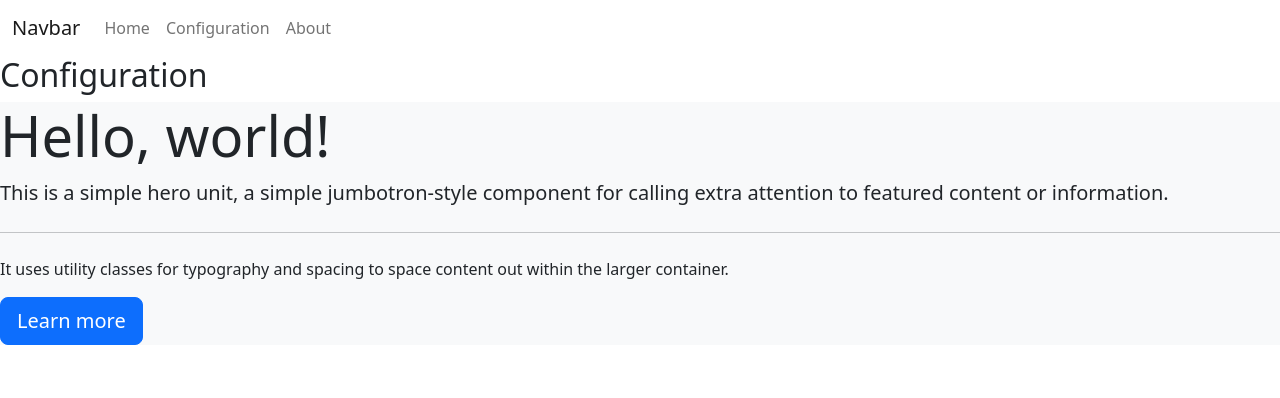
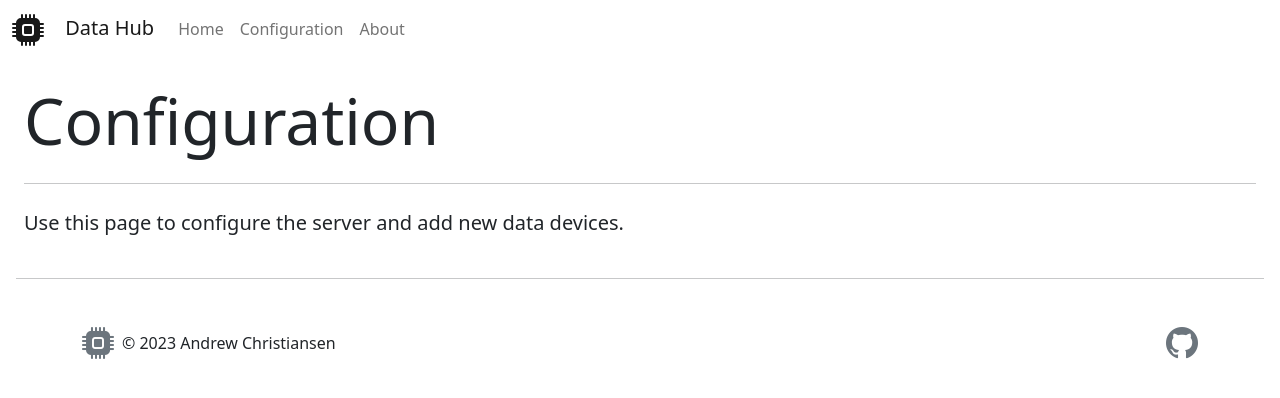
Before and after one commit to DrewTChrist/data, a JavaScript app in the folder app/: page /config in a window 1280 px wide. Shown: the top 398 px of the page. Built offline with nearby package versions, Linux system fonts and the light colour scheme.

Commit message:
Update app ui

```diff
--- a/app/index.html
+++ b/app/index.html
@@ -4,7 +4,7 @@
     <meta charset="UTF-8">
     <link rel="icon" href="/favicon.ico">
     <meta name="viewport" content="width=device-width, initial-scale=1.0">
-    <title>Vite App</title>
+    <title>Data Hub</title>
   </head>
   <body>
     <div id="app"></div>
--- a/app/package.json
+++ b/app/package.json
@@ -11,6 +11,7 @@
   },
   "dependencies": {
     "bootstrap": "^5.2.3",
+    "bootstrap-icons": "^1.10.4",
     "chart.js": "^4.2.1",
     "vue-chartjs": "^5.2.0",
     "vue-router": "^4.1.6"
--- a/app/src/App.vue
+++ b/app/src/App.vue
@@ -1,11 +1,14 @@
 <script>
 import 'bootstrap/dist/css/bootstrap.min.css'
 import 'bootstrap/dist/js/bootstrap.bundle.min.js'
+import 'bootstrap-icons/font/bootstrap-icons.css'
 import { defineComponent } from 'vue'
 import NavMenu from './components/NavMenu.vue'
+import Footer from './components/Footer.vue'
 export default defineComponent({
   components: {
-    NavMenu
+    NavMenu,
+    Footer
   }
 })
 </script>
@@ -14,6 +17,7 @@ export default defineComponent({
   <header>
     <div class="wrapper">
       <NavMenu />
+      <Footer />
     </div>
   </header>
 </template>
--- a/app/src/components/DeviceList.vue
+++ b/app/src/components/DeviceList.vue
@@ -1,11 +1,20 @@
 <template>
-  <ul class="list-group">
-    <li v-for="device in contentProps.devices" class="list-group-item">{{ device }}</li>
-    <!--<li class="list-group-item">A second item</li>
-    <li class="list-group-item">A third item</li>
-    <li class="list-group-item">A fourth item</li>
-    <li class="list-group-item">And a fifth one</li>-->
-  </ul>
+  <table class="table">
+    <thead>
+      <tr>
+        <th scope="col">#</th>
+        <th scope="col">Name</th>
+        <th scope="col">Protocol</th>
+        <th scope="col">Device</th>
+      </tr>
+    </thead>
+    <tbody>
+      <tr>
+        <th scope="row"></th>
+        <td colspan="4">No devices available</td>
+      </tr>
+    </tbody>
+  </table>
 </template>
 
 <script>
--- /dev/null
+++ b/app/src/components/Footer.vue
@@ -0,0 +1,24 @@
+<template>
+  <hr class="mx-3" />
+  <div class="container">
+    <footer class="d-flex flex-wrap justify-content-between align-items-center py-3 my-4">
+      <div class="col-md-4 d-flex align-items-center">
+        <a
+          href="/"
+          class="mb-3 me-2 mb-md-0 text-body-secondary link-secondary text-decoration-none lh-1"
+        >
+          <i class="bi bi-cpu-fill text-body-secondary" style="font-size: 2rem"></i>
+        </a>
+        <span class="mb-3 mb-md-0 text-body-secondary">&copy; 2023 Andrew Christiansen</span>
+      </div>
+
+      <ul class="nav col-md-4 justify-content-end list-unstyled d-flex">
+        <li class="ms-3">
+          <a class="text-body-secondary link-secondary" href="https://github.com/drewtchrist/data">
+            <i class="bi bi-github text-body-secondary" style="font-size: 2rem"></i>
+          </a>
+        </li>
+      </ul>
+    </footer>
+  </div>
+</template>
--- a/app/src/components/NavMenu.vue
+++ b/app/src/components/NavMenu.vue
@@ -1,7 +1,25 @@
 <template>
   <nav class="navbar navbar-expand-lg bg-body-tertiary">
     <div class="container-fluid">
-      <a class="navbar-brand" href="#">Navbar</a>
+      <a class="navbar-brand" href="#">
+        <!--<i class="bi bi-cpu-fill text-body-secondary me-3 d-inline-block" style="font-size: 2rem"></i>-->
+        <svg
+          xmlns="http://www.w3.org/2000/svg"
+          width="32"
+          height="32"
+          fill="currentColor"
+          class="bi bi-cpu-fill me-3"
+          viewBox="0 0 16 16"
+        >
+          <path
+            d="M6.5 6a.5.5 0 0 0-.5.5v3a.5.5 0 0 0 .5.5h3a.5.5 0 0 0 .5-.5v-3a.5.5 0 0 0-.5-.5h-3z"
+          />
+          <path
+            d="M5.5.5a.5.5 0 0 0-1 0V2A2.5 2.5 0 0 0 2 4.5H.5a.5.5 0 0 0 0 1H2v1H.5a.5.5 0 0 0 0 1H2v1H.5a.5.5 0 0 0 0 1H2v1H.5a.5.5 0 0 0 0 1H2A2.5 2.5 0 0 0 4.5 14v1.5a.5.5 0 0 0 1 0V14h1v1.5a.5.5 0 0 0 1 0V14h1v1.5a.5.5 0 0 0 1 0V14h1v1.5a.5.5 0 0 0 1 0V14a2.5 2.5 0 0 0 2.5-2.5h1.5a.5.5 0 0 0 0-1H14v-1h1.5a.5.5 0 0 0 0-1H14v-1h1.5a.5.5 0 0 0 0-1H14v-1h1.5a.5.5 0 0 0 0-1H14A2.5 2.5 0 0 0 11.5 2V.5a.5.5 0 0 0-1 0V2h-1V.5a.5.5 0 0 0-1 0V2h-1V.5a.5.5 0 0 0-1 0V2h-1V.5zm1 4.5h3A1.5 1.5 0 0 1 11 6.5v3A1.5 1.5 0 0 1 9.5 11h-3A1.5 1.5 0 0 1 5 9.5v-3A1.5 1.5 0 0 1 6.5 5z"
+          />
+        </svg>
+        Data Hub
+      </a>
       <button
         class="navbar-toggler"
         type="button"
--- a/app/src/components/SystemStats.vue
+++ b/app/src/components/SystemStats.vue
@@ -1,7 +1,7 @@
 <template>
   <div class="row">
     <div class="row">
-      <div class="col-4">
+      <div class="col-6">
         <div class="list-group" id="list-tab" role="tablist">
           <a
             class="list-group-item list-group-item-action active"
@@ -45,7 +45,7 @@
           >
         </div>
       </div>
-      <div class="col-8">
+      <div class="col-4">
         <div class="tab-content" id="nav-tabContent">
           <div
             class="tab-pane fade show active"
--- a/app/src/views/AboutView.vue
+++ b/app/src/views/AboutView.vue
@@ -1,7 +1,63 @@
+<script setup></script>
+
 <template>
-  <div class="about">
-    <h1>This is an about page</h1>
-  </div>
+  <main>
+    <div class="m-3 p-2">
+      <h1 class="display-3">About</h1>
+      <p class="lead">Developed by:</p>
+      <div class="card m-3">
+        <div class="row g-0">
+          <div class="col-sm-4">
+            <img
+              src="https://avatars.githubusercontent.com/u/15133845?v=4"
+              class="rounded-circle border border-2 p-1 m-2 mx-auto d-block"
+              style="width: 175px; height: 175px"
+            />
+          </div>
+          <div class="col-sm-8 d-flex align-items-center">
+            <div class="card-body">
+              <h5 class="card-title">
+                <a href="" class="text-decoration-none">
+                  <svg
+                    xmlns="http://www.w3.org/2000/svg"
+                    width="24"
+                    height="24"
+                    fill="currentColor"
+                    class="bi bi-github"
+                    viewBox="0 0 16 16"
+                  >
+                    <path
+                      d="M8 0C3.58 0 0 3.58 0 8c0 3.54 2.29 6.53 5.47 7.59.4.07.55-.17.55-.38 0-.19-.01-.82-.01-1.49-2.01.37-2.53-.49-2.69-.94-.09-.23-.48-.94-.82-1.13-.28-.15-.68-.52-.01-.53.63-.01 1.08.58 1.23.82.72 1.21 1.87.87 2.33.66.07-.52.28-.87.51-1.07-1.78-.2-3.64-.89-3.64-3.95 0-.87.31-1.59.82-2.15-.08-.2-.36-1.02.08-2.12 0 0 .67-.21 2.2.82.64-.18 1.32-.27 2-.27.68 0 1.36.09 2 .27 1.53-1.04 2.2-.82 2.2-.82.44 1.1.16 1.92.08 2.12.51.56.82 1.27.82 2.15 0 3.07-1.87 3.75-3.65 3.95.29.25.54.73.54 1.48 0 1.07-.01 1.93-.01 2.2 0 .21.15.46.55.38A8.012 8.012 0 0 0 16 8c0-4.42-3.58-8-8-8z"
+                    />
+                  </svg>
+                  @DrewTChrist
+                </a>
+              </h5>
+              <p class="card-text"></p>
+              <a href="https://github.com/DrewTChrist/data/issues" class="card-text"
+                ><small class="text-body-secondary">Submit an issue</small></a
+              >
+            </div>
+          </div>
+        </div>
+      </div>
+      <hr class="my-4" />
+      <h1 class="display-3">Dependencies</h1>
+      <p class="lead">The following pieces of code were used in this project:</p>
+      <div class="card m-3">
+        <div class="card-body">
+          <h5 class="card-title">Vuejs</h5>
+          <p class="card-text">
+            This is a wider card with supporting text below as a natural lead-in to additional
+            content. This content is a little bit longer.
+          </p>
+          <h5 class="card-title">Bootstrap</h5>
+          <p class="card-text">
+            This is a wider card with supporting text below as a natural lead-in to additional
+            content. This content is a little bit longer.
+          </p>
+        </div>
+      </div>
+    </div>
+  </main>
 </template>
-
-<style></style>
--- a/app/src/views/ConfigView.vue
+++ b/app/src/views/ConfigView.vue
@@ -1,22 +1,15 @@
-<script setup>
-import 'bootstrap/dist/css/bootstrap.min.css'
-</script>
+<script setup></script>
 
 <template>
   <main>
-    <h2>Configuration</h2>
-    <div class="jumbotron bg-light">
-      <h1 class="display-4">Hello, world!</h1>
-      <p class="lead">
-        This is a simple hero unit, a simple jumbotron-style component for calling extra attention
-        to featured content or information.
-      </p>
+    <div class="jumbotron m-3 p-2">
+      <h1 class="display-3">Configuration</h1>
       <hr class="my-4" />
-      <p>
-        It uses utility classes for typography and spacing to space content out within the larger
-        container.
-      </p>
-      <a class="btn btn-primary btn-lg" href="#" role="button">Learn more</a>
+      <p class="lead">Use this page to configure the server and add new data devices.</p>
+      <!-- <p>
+        It uses utility classes for typography and spacing to space content out
+        within the larger container.
+      </p> -->
     </div>
   </main>
 </template>
--- a/app/src/views/HomeView.vue
+++ b/app/src/views/HomeView.vue
@@ -5,11 +5,11 @@ import HomeCard from '../components/HomeCard.vue'
 <template>
   <main>
     <div class="container">
-      <div class="row row-cols-1">
-        <div class="col m-2">
+      <div class="row row-cols-1 m-2">
+        <div class="col mb-4">
           <HomeCard title="Devices" text="Connected devices:" contentComponent="DeviceList" />
         </div>
-        <div class="col m-2">
+        <div class="col">
           <HomeCard title="Statistics" text="System statistics:" contentComponent="SystemStats" />
         </div>
       </div>
```
Also changed, not shown: 1 other file (tests, documents, lock files or other folders). Lines whose indentation alone changed are shown as unchanged.
